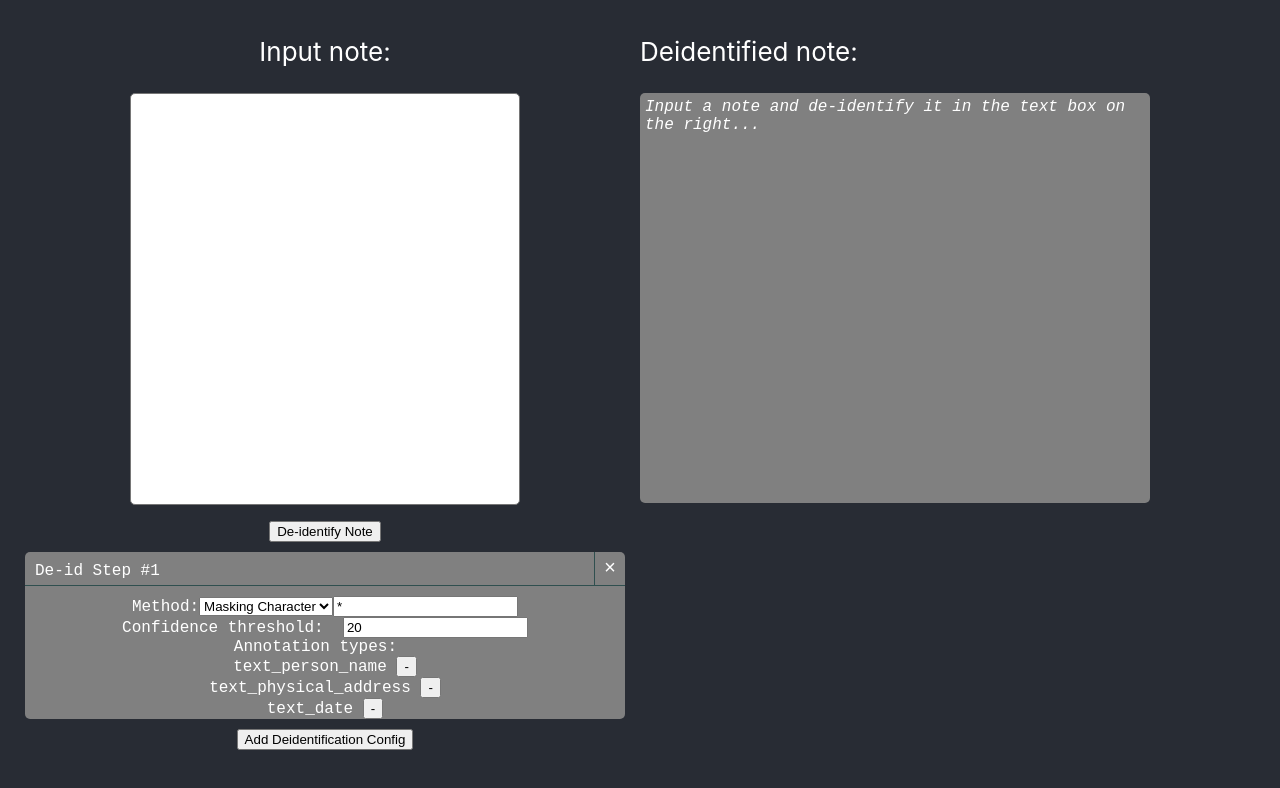
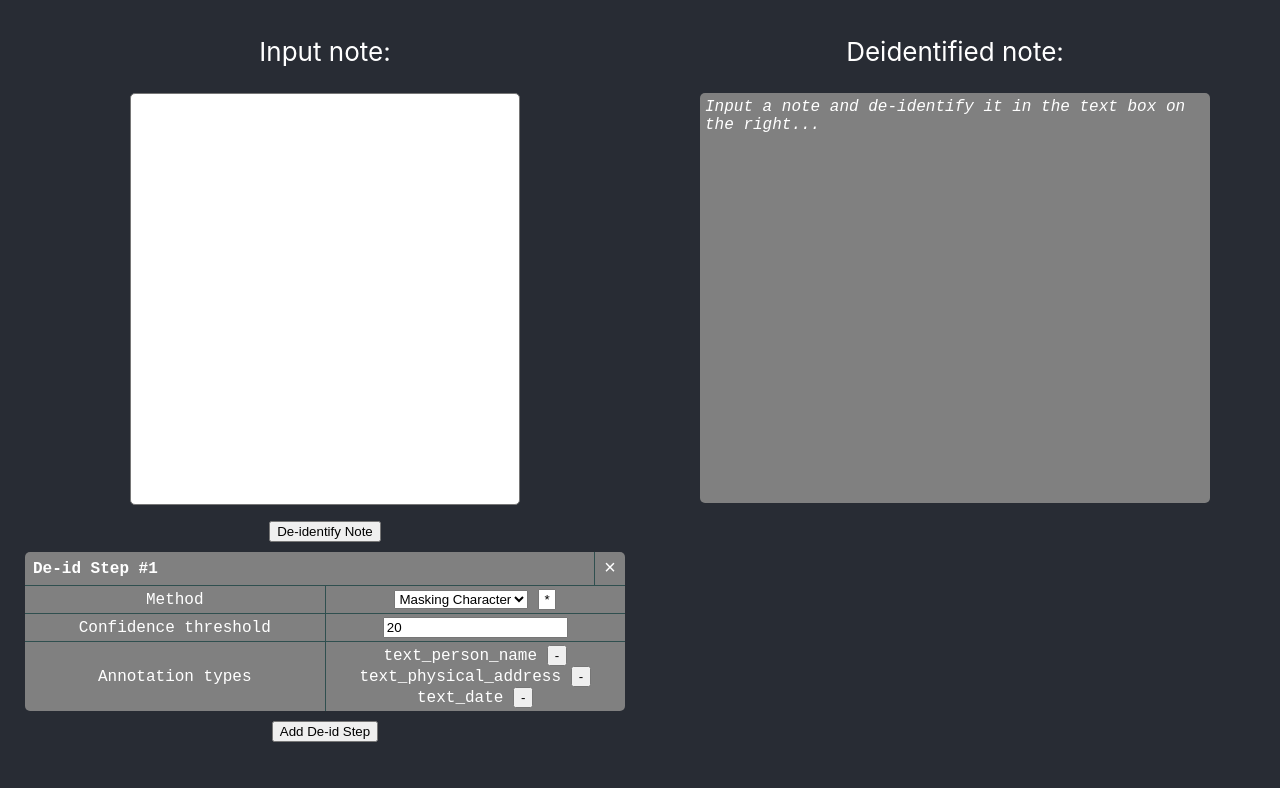
Before and after one commit to nlpsandbox/phi-deidentifier-example, a React (Create React App) app in the folder client/: page / in a window 1280 px wide. Shown: the top 788 px of the page. Built offline with nearby package versions, Linux system fonts and the light colour scheme.

Commit message:
Web Styling

```diff
--- a/client/src/components/App.css
+++ b/client/src/components/App.css
@@ -33,7 +33,7 @@
 }
 
 .right {
-  align-items: center;
+  text-align: center;
   float: left;
   width: 50%;
 }
@@ -48,7 +48,6 @@ textarea {
   margin: auto;
 }
 
-
 .App-link {
   color: #61dafb;
 }
--- a/client/src/components/App.js
+++ b/client/src/components/App.js
@@ -112,7 +112,7 @@ class App extends React.Component {
             />
           )
         }
-        <button onClick={this.addDeidConfig}>Add Deidentification Config</button>
+        <button onClick={this.addDeidConfig}>Add De-id Step</button>
       </div>
       <div className="right">
         <p>Deidentified note:</p>
--- a/client/src/components/DeidentificationConfigForm.css
+++ b/client/src/components/DeidentificationConfigForm.css
@@ -8,17 +8,20 @@
   margin-left: auto;
   margin-right: auto;
   margin-top: 10px;
+  padding: 0px;
 }
 
 .deid-config-form-bar {
   border-bottom: 1px solid darkslategrey;
   padding: 0px;
-  margin-bottom: 10px;
+  margin-bottom: 0px;
 }
 
 .deid-config-header {
   float: left;
-  padding: 10px;
+  padding: 8px;
+  height: 100%;
+  font-weight: bold
 }
 
 .deid-config-remove {
@@ -40,3 +43,23 @@
   color: grey;
   background-color: lightgrey;
 }
+
+table {
+  width: 100%;
+  height: 100%;
+  border-collapse: collapse;
+  border-style: hidden;
+  margin: 0px;
+  padding: 0px;
+}
+
+td {
+  border: 1px solid darkslategrey;
+  width: 50%;
+  padding: 3px;
+}
+
+input[type="text"] {
+  width: 10px;
+  text-align: center;
+}
--- a/client/src/components/DeidentificationConfigForm.js
+++ b/client/src/components/DeidentificationConfigForm.js
@@ -70,20 +70,36 @@ export class DeidentificationConfigForm extends React.Component {
           <div className="deid-config-header">De-id Step #{this.props.index + 1}</div>
           <div className="deid-config-remove" onClick={this.handleDelete}></div>
         </div>
-        Method:
+        <table>
+          <tr>
+            <td>
+              Method
+            </td>
+            <td>
               <select onChange={this.handleStrategyChange} value={this.getStrategy()}>
                 <option value="maskingCharConfig">Masking Character</option>
                 <option value="redactConfig">Redact</option>
                 <option value="annotationTypeConfig">Annotation Type</option>
               </select>
+              &nbsp;
               {this.getStrategy() === "maskingCharConfig" &&
                 <input type="text" maxLength={1} value={this.props.deidentificationStrategy.maskingCharConfig.maskingChar} onChange={this.handleMaskingCharChange} />
               }
-        <br />
-        Confidence threshold: &nbsp;
+            </td>
+          </tr>
+          <tr>
+            <td>
+              Confidence threshold
+            </td>
+            <td>
               <input type="number" onChange={this.handleConfidenceThresholdChange} name="confidenceThreshold" value={this.props.confidenceThreshold} />
-        <br />
-        Annotation types: &nbsp;
+            </td>
+          </tr>
+          <tr>
+          <td>
+            Annotation types
+          </td>
+          <td>
               <div>
                 {this.props.annotationTypes.map((annotationType, index) => {
                   return (
@@ -101,6 +117,9 @@ export class DeidentificationConfigForm extends React.Component {
                   </select>
                 }
               </div>
+            </td>
+          </tr>
+        </table>
       </div>
     );
   }
--- a/client/src/components/DeidentifiedText.css
+++ b/client/src/components/DeidentifiedText.css
@@ -10,4 +10,5 @@
   font-size: 16px;
   text-align: left;
   font-family: monospace;
+  margin: auto;
 }
```
Lines whose indentation alone changed are shown as unchanged.
